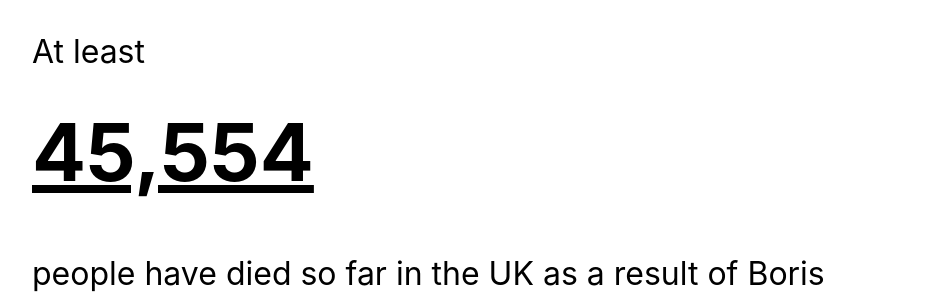
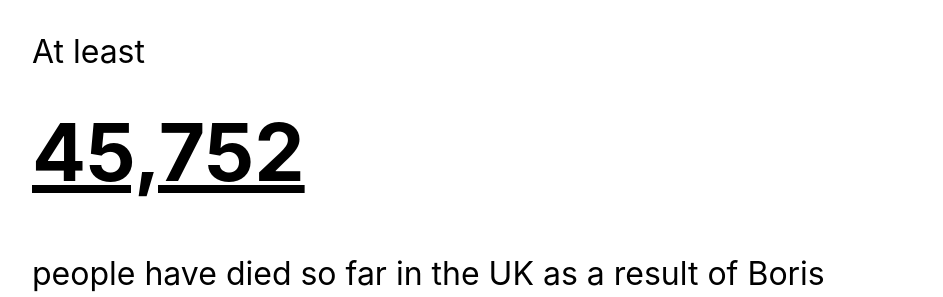
Before and after one commit to jacquescorbytuech/Boris-Johnson, a Jekyll site: the page built from index.html, in a window 1280 px wide. Shown: the top 297 px of the page, without its empty margins (168-1111 px from the left). Built offline with Jekyll 4.4.1, drawn with Linux system fonts in a browser that asks for light colours.

Commit message:
Update index.html

```diff
--- a/index.html
+++ b/index.html
@@ -3,7 +3,7 @@
 ---
 
 <p>At least</p>
-<h1>45,554</h1>
+<h1>45,752</h1>
 <p>people have died so far in the UK as a result of Boris Johnson and his government's incompetent handling of the Covid-19 crisis.</p>
 <p>According to the Financial Times and data from the Office of National Statistics, this number is likely to be <a href="https://www.ft.com/content/3c53ab12-d859-4ceb-b262-f6a0221ca129">significantly higher</a>.</p>
 <p>Still happy to have this idiot leading the country?</p>
```
